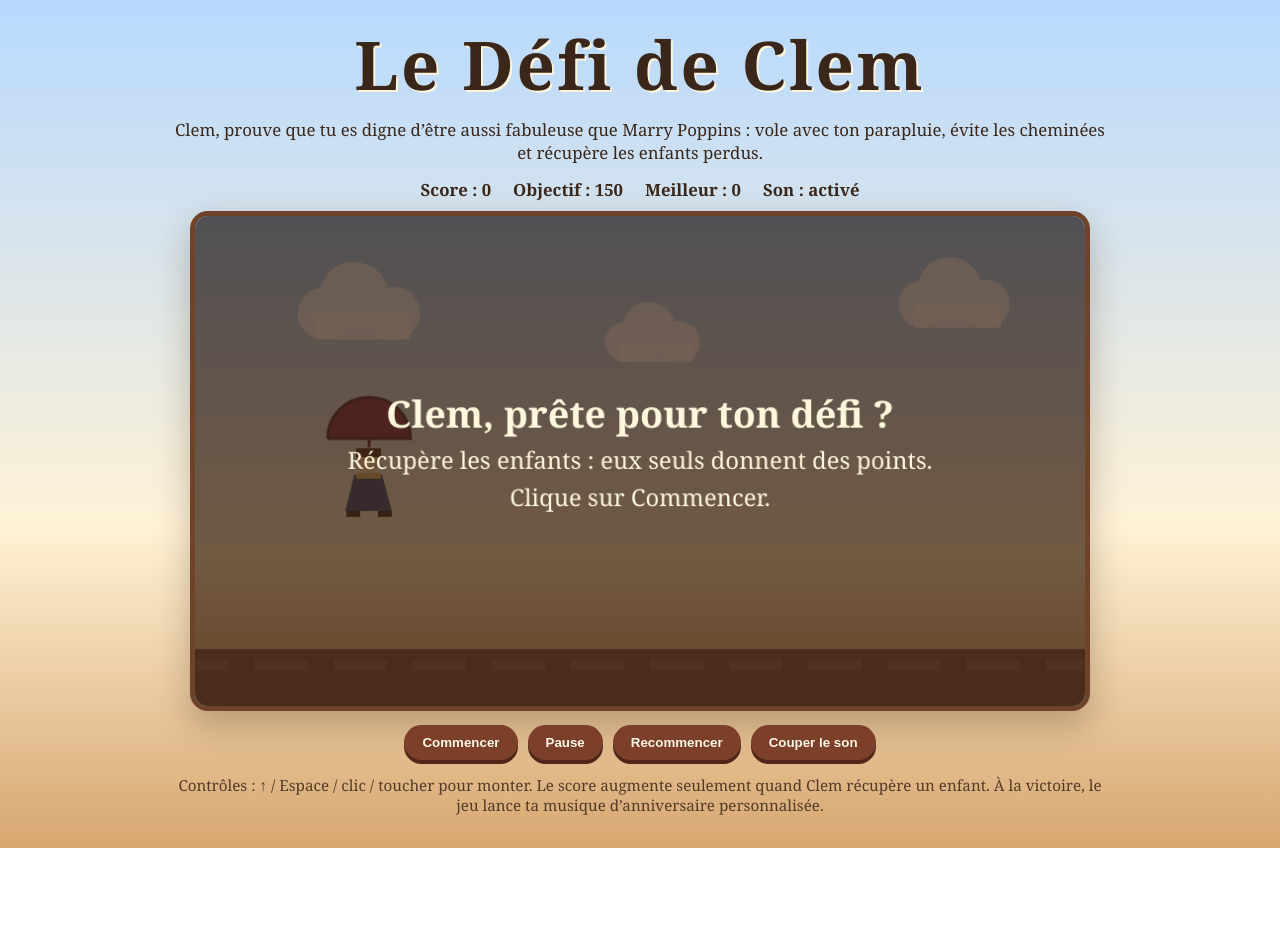
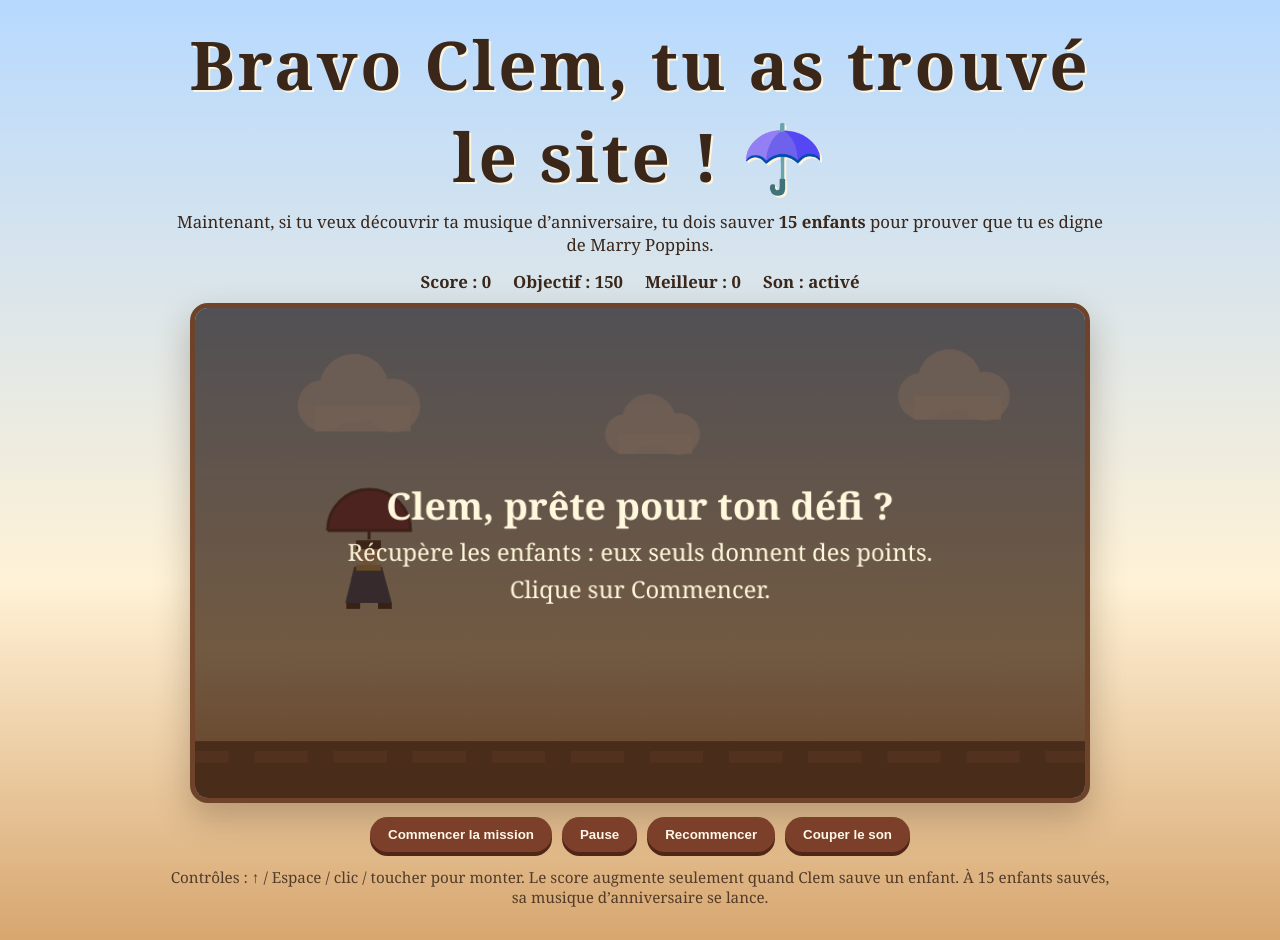
Before and after one commit to gifts-hub-hihihi/defimissionanniversaire, a plain HTML site: page index.html in a window 1280 px wide. Before the commit the page ends 848 px from the top, so only its background shows below. Drawn offline with Linux system fonts and the light colour scheme; animation ran at ten frames a second.

Commit message:
Update index.html

```diff
--- a/index.html
+++ b/index.html
@@ -9,13 +9,17 @@
 <body>
   <main class="game-wrap">
     <header>
-      <h1>Le Défi de Clem</h1>
-      <p>Clem, prouve que tu es digne d’être aussi fabuleuse que Marry Poppins : vole avec ton parapluie, évite les cheminées et récupère les enfants perdus.</p>
+      <h1>Bravo Clem, tu as trouvé le site ! ☂️</h1>
+      <p>
+        Maintenant, si tu veux découvrir ta musique d’anniversaire,
+        tu dois sauver <strong>15 enfants</strong> pour prouver que tu es digne
+        de Marry Poppins.
+      </p>
     </header>
 
     <section class="hud">
       <div>Score : <span id="score">0</span></div>
-      <div>Objectif : <span id="target">150</span></div>
+      <div>Objectif : <span id="target">15</span></div>
       <div>Meilleur : <span id="best">0</span></div>
       <div>Son : <span id="soundStatus">activé</span></div>
     </section>
@@ -23,16 +27,17 @@
     <canvas id="game" width="900" height="500" aria-label="Jeu Marry Poppins pour Clem"></canvas>
 
     <div class="controls">
-      <button id="startBtn">Commencer</button>
+      <button id="startBtn">Commencer la mission</button>
       <button id="pauseBtn">Pause</button>
       <button id="restartBtn">Recommencer</button>
       <button id="soundBtn">Couper le son</button>
     </div>
 
     <p class="help">
-      Contrôles : ↑ / Espace / clic / toucher pour monter. Le score augmente seulement quand Clem récupère un enfant. À la victoire, le jeu lance ta musique d’anniversaire personnalisée.
+      Contrôles : ↑ / Espace / clic / toucher pour monter.
+      Le score augmente seulement quand Clem sauve un enfant.
+      À 15 enfants sauvés, sa musique d’anniversaire se lance.
     </p>
-
 
     <audio id="birthdayMusic" src="assets/anniversaire-clem.mp3" preload="auto"></audio>
   </main>
```
